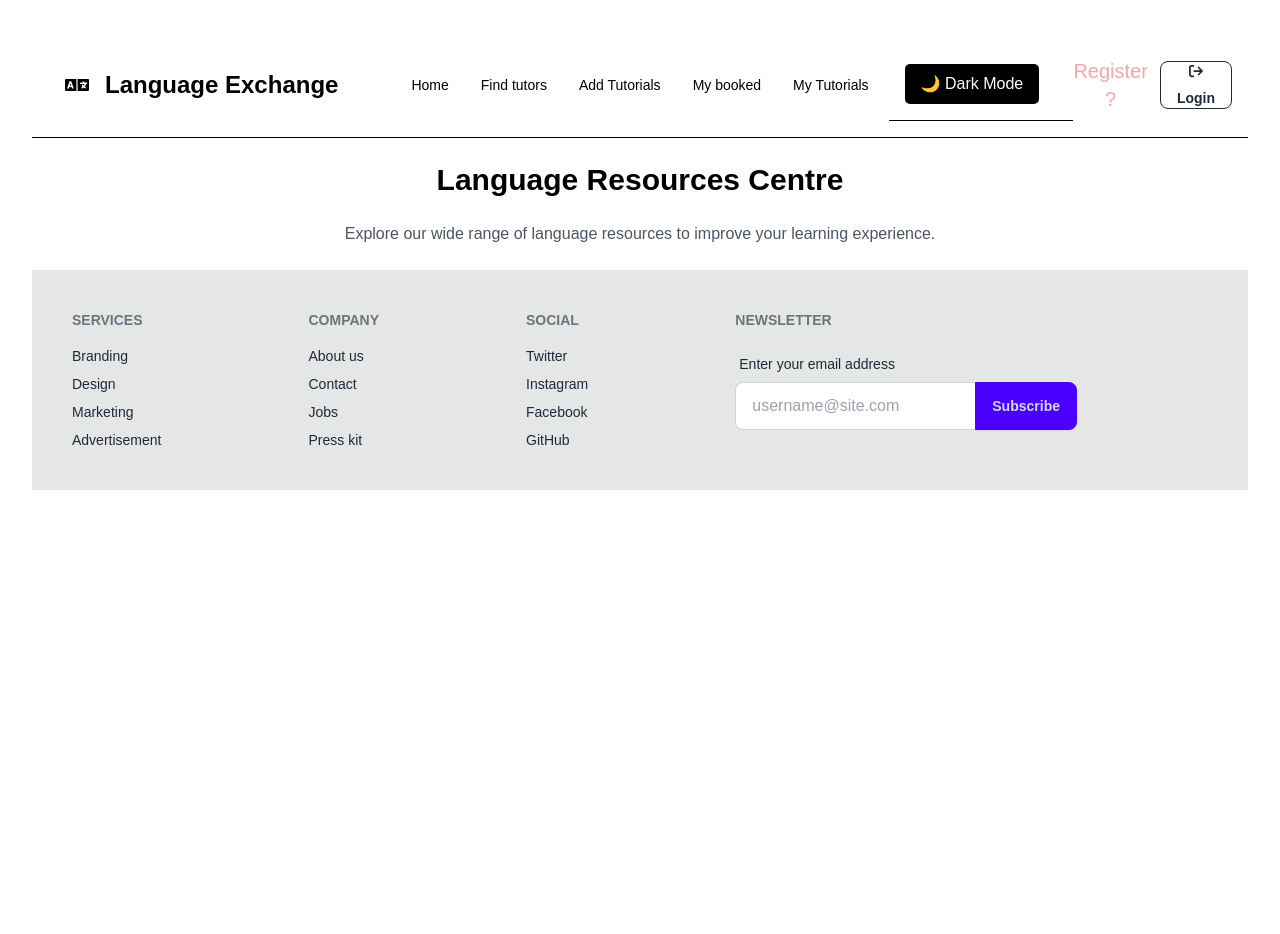
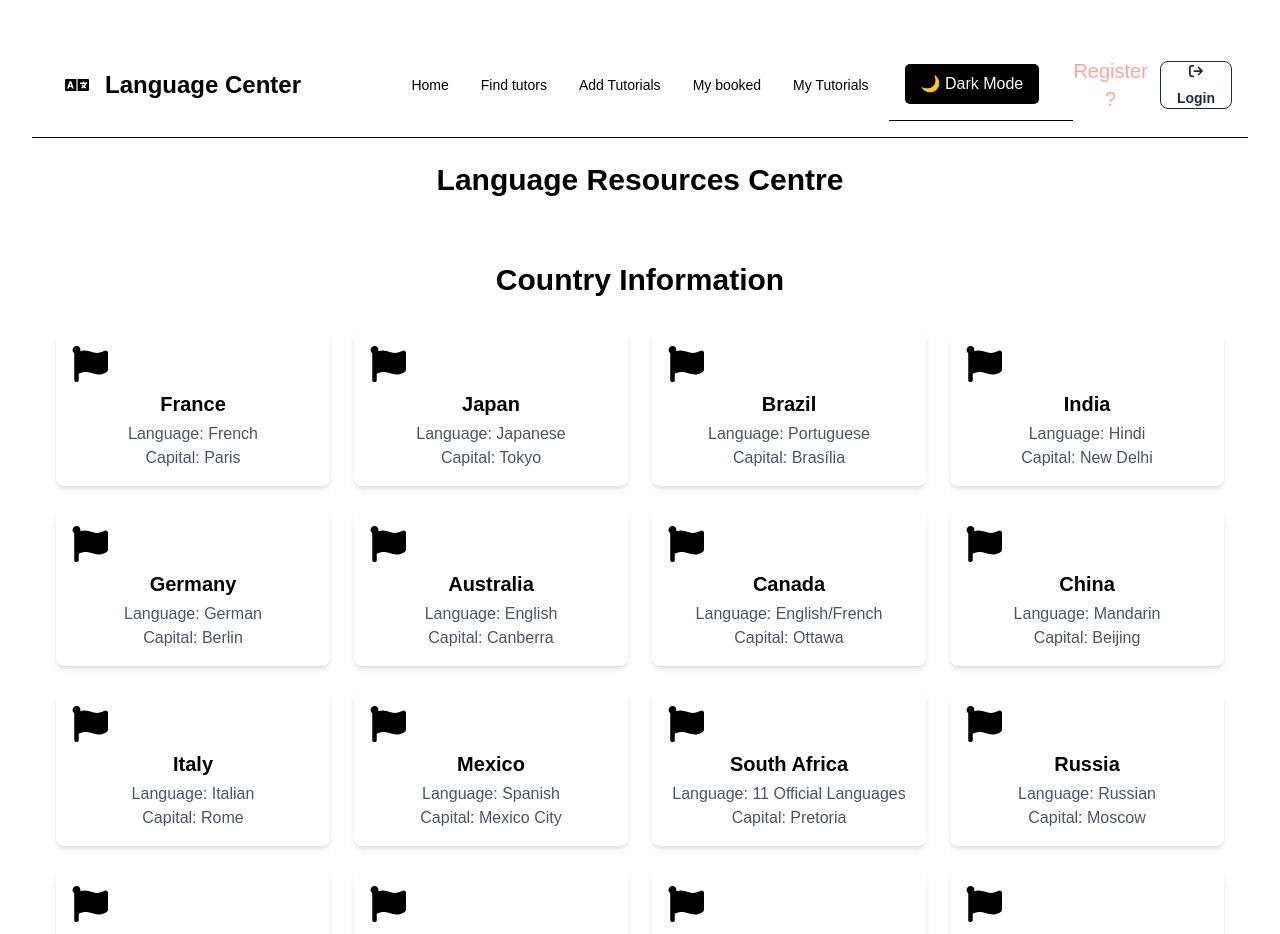
Before and after one commit to mosiur73/a11-language-exchange--client-side, a React (Vite) app: page /resources in a window 1280 px wide. Shown: the top 934 px of the page. Before the commit the page ends 800 px from the top, so only its background shows below. Built offline with nearby package versions, Linux system fonts and the light colour scheme; no server answers.

Commit message:
assignment done

```diff
--- a/index.html
+++ b/index.html
@@ -2,9 +2,9 @@
 <html lang="en">
   <head>
     <meta charset="UTF-8" />
-    <link rel="icon" type="image/svg+xml" href="/vite.svg" />
+    <link rel="icon" type="image/svg+xml" href="/src/assets/image/logos.png" />
     <meta name="viewport" content="width=device-width, initial-scale=1.0" />
-    <title>Language Exchange </title>
+    <title>Language Center</title>
   </head>
   <body>
     <div id="root"></div>
--- a/src/Pages/LanguageCategory/Category.jsx
+++ b/src/Pages/LanguageCategory/Category.jsx
@@ -30,8 +30,8 @@ const Category = () => {
     <div className="grid grid-cols-1 sm:grid-cols-2 lg:grid-cols-3 gap-4">
     <Zoom>
         {languages.map((language) => (
-
-          <div  key={language._id}
+         <Link to={`/tutorCategory/${language._id}`}  key={language._id}>
+          <div
 
             className="border rounded-lg p-4 shadow-sm hover:shadow-md transition-all bg-white flex flex-col"
           >
@@ -45,14 +45,15 @@ const Category = () => {
                 <p>120+ teacher</p>
             </div>
             <div>
-            <Link to={`/tutorCategory/${language._id}`}>
+
               <button className='bg-green-500 text-white py-2 px-8 rounded-md hover:bg-green-600'>go</button>
-              </Link>
+
             </div>
            </div>
            <div><FaAngleRight className='text-3xl' /></div>
           </div>
           </div>
+          </Link>
 
         ))}
     </Zoom>
--- a/src/Pages/LanguageCategory/TutorCategory.jsx
+++ b/src/Pages/LanguageCategory/TutorCategory.jsx
@@ -1,20 +1,12 @@
 import axios from 'axios';
 import React, { useEffect, useState } from 'react';
-import { useLoaderData } from 'react-router-dom';
+import { useLoaderData, useParams } from 'react-router-dom';
 
 
 const TutorCategory = () => {
       const category=useLoaderData()
-      const [tutors,setTutors]=useState([])
+      // console.log(category)
 
-
-      useEffect(()=>{
-        const fetchAllLanguage = async () => {
-            const { data } = await axios.get(`https://assignment11-language-exchange-server.vercel.app/language`)
-            setTutors(data)
-          }
-        fetchAllLanguage()
-    },[])
 
     return (
         <div className='flex justify-center my-10'>
--- a/src/Pages/MYTutorial/MyTutorial.jsx
+++ b/src/Pages/MYTutorial/MyTutorial.jsx
@@ -72,7 +72,7 @@ const MyTutorial = () => {
     <tbody>
       {/* row 1 */}
       {
-        tutors.map((tutor,index) =>   <tr key={tutor._id}>
+        tutors.map((tutor,index) =>   <tr key={tutor._id} className='shadow-md rounded-lg hover:shadow-2xl transition-shadow'>
 
              <td>{index + 1}</td>
             <td>
--- a/src/Pages/MyBookedTutor/MyBookedTutor.jsx
+++ b/src/Pages/MyBookedTutor/MyBookedTutor.jsx
@@ -2,6 +2,7 @@ import React, { useContext, useEffect, useState } from 'react';
 import AuthContext from '../../Provider/AuthContext';
 import axios from 'axios';
 import AxiosSecure from '../../component/Hooks/AxiosSecure';
+import { Zoom } from 'react-awesome-reveal';
 
 
 const MyBookedTutor = () => {
@@ -69,6 +70,7 @@ const MyBookedTutor = () => {
 </thead>
 <tbody>
   {/* row 1 */}
+
   {
     booked.map((book,index) => <tr key={book._id}>
         <td>{index + 1}</td>
--- a/src/Pages/Resorce/Resorce.jsx
+++ b/src/Pages/Resorce/Resorce.jsx
@@ -1,12 +1,50 @@
 import React from 'react';
+import { FaFlag } from 'react-icons/fa';
+import { Link } from 'react-router-dom';
 
 const Resorce = () => {
+    const countries = [
+        { name: 'France', flag: <FaFlag />, language: 'French', capital: 'Paris' },
+        { name: 'Japan', flag: <FaFlag />, language: 'Japanese', capital: 'Tokyo' },
+        { name: 'Brazil', flag: <FaFlag />, language: 'Portuguese', capital: 'Brasília' },
+        { name: 'India', flag: <FaFlag />, language: 'Hindi', capital: 'New Delhi' },
+        { name: 'Germany', flag: <FaFlag />, language: 'German', capital: 'Berlin' },
+        { name: 'Australia', flag: <FaFlag />, language: 'English', capital: 'Canberra' },
+        { name: 'Canada', flag: <FaFlag />, language: 'English/French', capital: 'Ottawa' },
+        { name: 'China', flag: <FaFlag />, language: 'Mandarin', capital: 'Beijing' },
+        { name: 'Italy', flag: <FaFlag />, language: 'Italian', capital: 'Rome' },
+        { name: 'Mexico', flag: <FaFlag />, language: 'Spanish', capital: 'Mexico City' },
+        { name: 'South Africa', flag: <FaFlag />, language: '11 Official Languages', capital: 'Pretoria' },
+        { name: 'Russia', flag: <FaFlag />, language: 'Russian', capital: 'Moscow' },
+        { name: 'United Kingdom', flag: <FaFlag />, language: 'English', capital: 'London' },
+        { name: 'United States', flag: <FaFlag />, language: 'English', capital: 'Washington, D.C.' },
+        { name: 'Spain', flag: <FaFlag />, language: 'Spanish', capital: 'Madrid' },
+        { name: 'Turkey', flag: <FaFlag />, language: 'Turkish', capital: 'Ankara' },
+        { name: 'Argentina', flag: <FaFlag />, language: 'Spanish', capital: 'Buenos Aires' },
+        { name: 'Egypt', flag: <FaFlag />, language: 'Arabic', capital: 'Cairo' },
+        { name: 'Thailand', flag: <FaFlag />, language: 'Thai', capital: 'Bangkok' },
+        { name: 'South Korea', flag: <FaFlag />, language: 'Korean', capital: 'Seoul' },
+      ];
+
     return (
         <div className="container mx-auto p-6">
         <h1 className="text-3xl font-bold text-center mb-6">Language Resources Centre</h1>
-        <p className="text-center text-gray-600">
-            Explore our wide range of language resources to improve your learning experience.
-        </p>
+        <div className="container mx-auto py-10">
+    <h1 className="text-3xl font-bold text-center mb-8">Country Information</h1>
+    <div className="grid grid-cols-1 md:grid-cols-3 lg:grid-cols-4 gap-6">
+      {countries.map((country, index) => (
+        <Link
+
+          className="block p-4 bg-white shadow-md rounded-lg hover:shadow-2xl transition-shadow"
+        >
+          <div className="text-4xl mb-2">{country.flag}</div>
+          <h2 className="text-xl font-semibold mb-1">{country.name}</h2>
+          <p className="text-gray-600">Language: {country.language}</p>
+          <p className="text-gray-600">Capital: {country.capital}</p>
+        </Link>
+      ))}
+    </div>
+  </div>
     </div>
     );
 };
--- a/src/Shared/Navbar/Navbar.jsx
+++ b/src/Shared/Navbar/Navbar.jsx
@@ -51,7 +51,7 @@ const Navbar = () => {
             {links}
           </ul>
         </div>
-        <a className="btn btn-ghost text-2xl "> <FaLanguage className='text-2xl mr-2' />Language Exchange </a>
+        <a className="btn btn-ghost text-2xl "> <FaLanguage className='text-2xl mr-2' />Language Center </a>
       </div>
       <div className="navbar-center hidden lg:flex">
         <ul className="menu menu-horizontal px-1">
--- a/src/component/StateSection/StateSection.jsx
+++ b/src/component/StateSection/StateSection.jsx
@@ -45,21 +45,21 @@ const StateSection = () => {
     return (
         <div className="flex flex-wrap justify-center gap-12 p-8 rounded-lg shadow-md">
 
-          <div  className="text-center bg-gray-200 p-10 ">
+          <div  className="text-center bg-gray-200 p-10 shadow-md rounded-lg hover:shadow-2xl transition-shadow ">
             <p className="text-2xl font-bold text-gray-800">{allData.length}</p>
             <p className="text-sm text-gray-600">tutor count</p>
           </div>
 
 
-          <div  className="text-center bg-gray-200 p-10 ">
+          <div  className="text-center bg-gray-200 p-10 shadow-md rounded-lg hover:shadow-2xl transition-shadow">
             <p className="text-2xl font-bold text-gray-800">{review.length}</p>
             <p className="text-sm text-gray-600">review count</p>
           </div>
-          <div  className="text-center bg-gray-200 p-10 ">
+          <div  className="text-center bg-gray-200 p-10 shadow-md rounded-lg hover:shadow-2xl transition-shadow">
             <p className="text-2xl font-bold text-gray-800">{users.length}</p>
             <p className="text-sm text-gray-600">total user</p>
           </div>
-          <div  className="text-center bg-gray-200 p-10 ">
+          <div  className="text-center bg-gray-200 p-10 shadow-md rounded-lg hover:shadow-2xl transition-shadow">
             <p className="text-2xl font-bold text-gray-800">9</p>
             <p className="text-sm text-gray-600">total language</p>
           </div>
```
Also changed, not shown: src/assets/image/logos.png (added), 1 other file (tests, documents, lock files or other folders).
